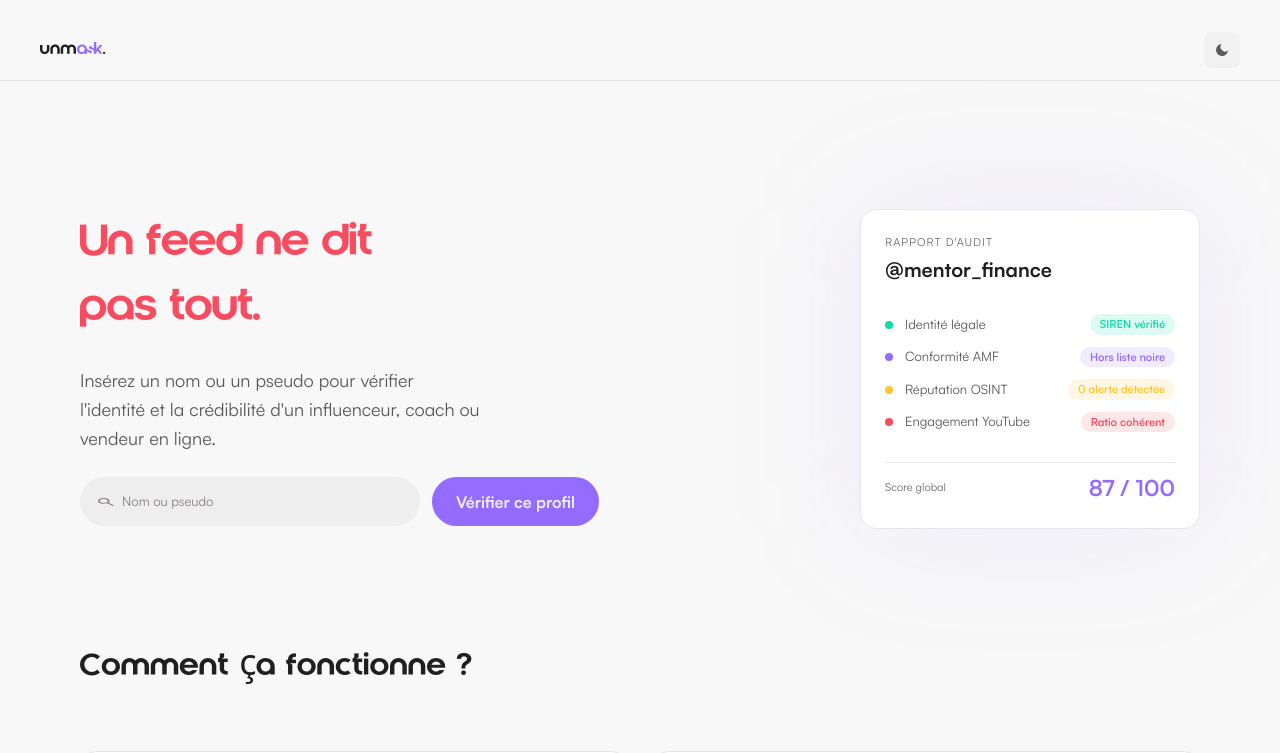
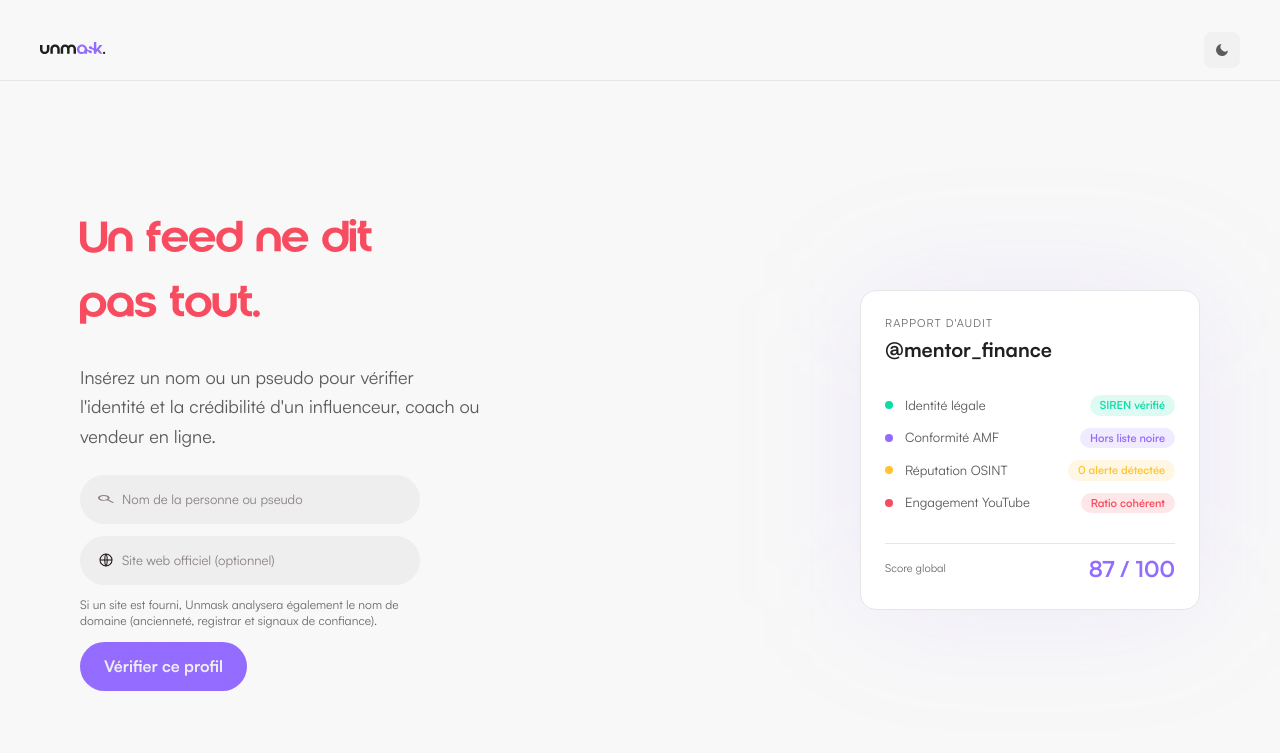
Before and after one commit to MohamedEleisawy/Unmask, a Next.js app in the folder frontend/: page / in a window 1280 px wide. Shown: the top 753 px of the page. Built offline with nearby package versions, Linux system fonts and the light colour scheme.

Commit message:
champ RDAP intégrée + validation intermédiaire

```diff
--- a/frontend/features/audit/AuditResults.tsx
+++ b/frontend/features/audit/AuditResults.tsx
@@ -1,7 +1,7 @@
 "use client";
 
 import { useState } from "react";
-import type { AuditResponse, AuditTrailEntry, Coverage, PillarData, ScoreAlert, ScoreBreakdownRow, Timeline } from "./types";
+import type { AuditResponse, AuditTrailEntry, Coverage, DomainIntelligence, PillarData, ScoreAlert, ScoreBreakdownRow, Timeline } from "./types";
 import { generateAuditPdf } from "./generatePdf";
 import { VERDICT, scoreColor, verdictWash } from "@/shared/ui/verdict";
 
@@ -31,7 +31,7 @@ export function AuditResults({ results }: Props) {
     }
   };
 
-  const { global_score, entity, pillars, disclaimer, score_breakdown, audit_trail, timeline, alerts, coverage } = results;
+  const { global_score, entity, pillars, disclaimer, score_breakdown, audit_trail, timeline, alerts, coverage, domain_intelligence } = results;
   const entityName = entity.name || entity.url || "Entité auditée";
   const verdictColor = scoreColor(global_score);
   const scoreLabel = global_score >= 70 ? "Profil vérifié" : global_score >= 40 ? "Partiellement vérifié" : "Peu d'éléments vérifiables";
@@ -129,6 +129,9 @@ export function AuditResults({ results }: Props) {
               <CoverageLine coverage={coverage} />
             </div>
           </div>
+
+          {/* Périmètre analysé — clarifie ce qui a servi à générer le score */}
+          <AnalyzedScope name={entity.name} url={entity.url} />
 
           {/* Entreprise associée — purement descriptif, n'influence pas le score */}
           <section className="flex flex-col gap-4">
@@ -247,6 +250,14 @@ export function AuditResults({ results }: Props) {
             <BlacklistCard data={complianceData} />
           </section>
 
+          {/* Âge du nom de domaine (RDAP) — signal informatif, hors score */}
+          {domain_intelligence && domain_intelligence.available && (
+            <section className="flex flex-col gap-4">
+              <SectionTitle>Nom de domaine</SectionTitle>
+              <DomainCard data={domain_intelligence} />
+            </section>
+          )}
+
           {/* Résumé score */}
           <div
             className="rounded-2xl p-5 border flex flex-col gap-4"
@@ -324,6 +335,35 @@ function SectionTitle({ children }: { children: React.ReactNode }) {
     <h2 className="text-sm font-semibold" style={{ color: "var(--au-text-muted)" }}>
       {children}
     </h2>
+  );
+}
+
+function AnalyzedScope({ name, url }: { name?: string; url?: string }) {
+  return (
+    <section className="flex flex-col gap-4">
+      <SectionTitle>Éléments analysés</SectionTitle>
+      <div className="grid grid-cols-1 sm:grid-cols-2 gap-3">
+        <ScopeItem emoji="👤" label="Personne auditée" value={name || "—"} active={!!name} />
+        <ScopeItem emoji="🌐" label="Site web analysé" value={url || "Aucun site fourni"} active={!!url} />
+      </div>
+    </section>
+  );
+}
+
+function ScopeItem({ emoji, label, value, active }: { emoji: string; label: string; value: string; active: boolean }) {
+  return (
+    <div
+      className="rounded-2xl p-4 border flex items-center gap-3"
+      style={{ background: "var(--au-surface)", borderColor: "var(--au-border)" }}
+    >
+      <span className="text-xl shrink-0" aria-hidden="true">{emoji}</span>
+      <div className="flex flex-col min-w-0">
+        <span className="text-[10px] uppercase tracking-widest" style={{ color: "var(--au-text-dim)" }}>{label}</span>
+        <span className="text-sm font-medium truncate" style={{ color: active ? "var(--au-text)" : "var(--au-text-faint)" }}>
+          {value}
+        </span>
+      </div>
+    </div>
   );
 }
 
@@ -613,6 +653,86 @@ function ComplianceLine({ label, present }: { label: string; present: boolean })
   );
 }
 
+const DOMAIN_RISK_META: Record<string, { label: string; color: string }> = {
+  critical: { label: "Critique", color: VERDICT.bad },
+  high: { label: "Élevé", color: VERDICT.bad },
+  medium: { label: "Modéré", color: VERDICT.warn },
+  low: { label: "Faible", color: VERDICT.good },
+};
+
+function formatAge(days: number): string {
+  if (days < 31) return `${days} jour${days > 1 ? "s" : ""}`;
+  if (days < 365) {
+    const m = Math.round(days / 30);
+    return `${m} mois`;
+  }
+  const y = Math.floor(days / 365);
+  const rem = Math.round((days % 365) / 30);
+  return rem > 0 ? `${y} an${y > 1 ? "s" : ""} ${rem} mois` : `${y} an${y > 1 ? "s" : ""}`;
+}
+
+function DomainCard({ data }: { data: DomainIntelligence }) {
+  const meta = (data.risk_level && DOMAIN_RISK_META[data.risk_level]) || {
+    label: "Indéterminé",
+    color: "var(--au-text-muted)",
+  };
+  const recent = data.risk_level === "critical" || data.risk_level === "high";
+
+  return (
+    <div
+      className="rounded-2xl p-5 border flex flex-col gap-4"
+      style={{
+        background: recent ? verdictWash(meta.color) : "var(--au-surface)",
+        borderColor: recent ? `color-mix(in srgb, ${meta.color} 28%, transparent)` : "var(--au-border)",
+      }}
+    >
+      <div className="flex items-start justify-between gap-3">
+        <div className="flex flex-col gap-1 min-w-0">
+          <p className="text-sm font-semibold truncate" style={{ color: "var(--au-text)" }}>
+            {data.domain}
+          </p>
+          <p className="text-xs" style={{ color: "var(--au-text-faint)" }}>
+            Âge du domaine (RDAP)
+          </p>
+        </div>
+        <span
+          className="text-[10px] font-semibold px-2.5 py-1 rounded-full shrink-0"
+          style={{ color: meta.color, background: verdictWash(meta.color) }}
+        >
+          Risque {meta.label}
+        </span>
+      </div>
+
+      <div className="flex flex-col gap-2">
+        {data.age_days !== null && (
+          <DomainLine label="Ancienneté" value={formatAge(data.age_days)} valueColor={meta.color} />
+        )}
+        {data.created_at && (
+          <DomainLine label="Création" value={formatFrDate(data.created_at)} />
+        )}
+        {data.registrar && <DomainLine label="Registrar" value={data.registrar} />}
+      </div>
+
+      {recent && (
+        <p className="text-[11px] leading-relaxed pt-2 border-t" style={{ color: "var(--au-text-faint)", borderColor: `color-mix(in srgb, ${meta.color} 20%, transparent)` }}>
+          Un domaine récent n’est pas une preuve de fraude, mais c’est un signal de prudence. Ce critère n’affecte pas le score.
+        </p>
+      )}
+    </div>
+  );
+}
+
+function DomainLine({ label, value, valueColor }: { label: string; value: string; valueColor?: string }) {
+  return (
+    <div className="flex items-center justify-between gap-3">
+      <span className="text-xs shrink-0" style={{ color: "var(--au-text-faint)" }}>{label}</span>
+      <span className="text-xs font-medium truncate text-right" style={{ color: valueColor || "var(--au-text-muted)" }}>
+        {value}
+      </span>
+    </div>
+  );
+}
+
 function ReputationSection({ data }: { data?: PillarData }) {
   const available = !!data && data.available !== false;
   if (!available) {
--- a/frontend/features/landing/LandingHero.tsx
+++ b/frontend/features/landing/LandingHero.tsx
@@ -3,15 +3,35 @@
 import { useState } from "react";
 import { useRouter } from "next/navigation";
 
+/** Valide un site : domaine nu (monsite.fr) ou URL complète (https://monsite.fr). */
+function isValidWebsite(raw: string): boolean {
+  const host = raw.trim().replace(/^https?:\/\//i, "").split("/")[0];
+  return /^[a-z0-9-]+(\.[a-z0-9-]+)+$/i.test(host);
+}
+
 export function LandingHero() {
   const [query, setQuery] = useState("");
+  const [website, setWebsite] = useState("");
+  const [error, setError] = useState<string | null>(null);
   const router = useRouter();
 
   function handleSubmit(e: React.FormEvent) {
     e.preventDefault();
-    if (query.trim()) {
-      router.push(`/audit?q=${encodeURIComponent(query.trim())}`);
+    const name = query.trim();
+    const site = website.trim();
+    if (!name) {
+      setError("Indiquez le nom de la personne à auditer.");
+      return;
     }
+    if (site && !isValidWebsite(site)) {
+      setError("Adresse de site invalide (ex. monsite.fr ou https://monsite.fr).");
+      return;
+    }
+    // Le nom part toujours en `q` ; le site (optionnel) en `site` → mappé sur
+    // le champ `url` de l'API côté page audit (contrat existant, consommé par RDAP).
+    const params = new URLSearchParams({ q: name });
+    if (site) params.set("site", site);
+    router.push(`/audit?${params.toString()}`);
   }
 
   return (
@@ -31,25 +51,39 @@ export function LandingHero() {
             Insérez un nom ou un pseudo pour vérifier l&apos;identité et la crédibilité d&apos;un influenceur, coach ou vendeur en ligne.
           </p>
 
-          <form onSubmit={handleSubmit} className="flex flex-col sm:flex-row items-center gap-3 w-full md:w-auto">
-            <div className="relative w-[310px] md:w-[340px] h-[49px] rounded-[32px] focus-within:outline focus-within:outline-2 focus-within:outline-offset-2 focus-within:outline-[#936bff]">
-              <div className="absolute inset-0 bg-[#eee] rounded-[32px]" />
-              <div className="absolute inset-0 flex items-center gap-2 pl-[18px]">
-                <div className="relative shrink-0 size-4">
-                  <img alt="" className="absolute inset-0 size-full object-contain" src="/landing/search-dark.svg" />
-                </div>
-                <input
-                  type="text"
-                  value={query}
-                  onChange={(e) => setQuery(e.target.value)}
-                  placeholder="Nom ou pseudo"
-                  className="bg-transparent font-landing-body text-[13px] text-[#25141d] placeholder:text-[#25141d]/50 outline-none w-full"
-                />
-              </div>
-            </div>
+          <form onSubmit={handleSubmit} className="flex flex-col items-center md:items-start gap-3 w-full md:w-auto">
+            {/* Champ obligatoire — la personne à auditer */}
+            <PillField
+              icon={<img alt="" className="absolute inset-0 size-full object-contain" src="/landing/search-dark.svg" />}
+              value={query}
+              onChange={(v) => { setQuery(v); setError(null); }}
+              placeholder="Nom de la personne ou pseudo"
+              ariaLabel="Nom de la personne, de l'influenceur ou de l'entrepreneur"
+            />
+
+            {/* Champ optionnel — le site web officiel (active l'analyse RDAP) */}
+            <PillField
+              icon={<GlobeIcon />}
+              value={website}
+              onChange={(v) => { setWebsite(v); setError(null); }}
+              placeholder="Site web officiel (optionnel)"
+              ariaLabel="Site web officiel (optionnel)"
+              inputMode="url"
+            />
+
+            <p className="font-landing-body text-[12px] leading-snug max-w-[340px] text-center md:text-left" style={{ color: "var(--au-text-faint)" }}>
+              Si un site est fourni, Unmask analysera également le nom de domaine (ancienneté, registrar et signaux de confiance).
+            </p>
+
+            {error && (
+              <p role="alert" className="font-landing-body text-[12px] max-w-[340px] text-center md:text-left" style={{ color: "#f84b5f" }}>
+                {error}
+              </p>
+            )}
+
             <button
               type="submit"
-              className="font-landing-body font-bold bg-[#936bff] text-[#eee] text-[16px] h-[49px] px-6 rounded-[32px] whitespace-nowrap hover:bg-[#7d54f0] active:scale-95 transition-all"
+              className="font-landing-body font-bold bg-[#936bff] text-[#eee] text-[16px] h-[49px] px-6 rounded-[32px] whitespace-nowrap hover:bg-[#7d54f0] active:scale-95 transition-all w-[310px] md:w-auto"
             >
               Vérifier ce profil
             </button>
@@ -62,6 +96,52 @@ export function LandingHero() {
         </div>
       </div>
     </section>
+  );
+}
+
+/** Champ « pilule » blanc réutilisable (nom + site), au design de la marque. */
+function PillField({
+  icon,
+  value,
+  onChange,
+  placeholder,
+  ariaLabel,
+  inputMode,
+}: {
+  icon: React.ReactNode;
+  value: string;
+  onChange: (v: string) => void;
+  placeholder: string;
+  ariaLabel: string;
+  inputMode?: "url";
+}) {
+  return (
+    <div className="relative w-[310px] md:w-[340px] h-[49px] rounded-[32px] focus-within:outline focus-within:outline-2 focus-within:outline-offset-2 focus-within:outline-[#936bff]">
+      <div className="absolute inset-0 bg-[#eee] rounded-[32px]" />
+      <div className="absolute inset-0 flex items-center gap-2 px-[18px]">
+        <div className="relative shrink-0 size-4">{icon}</div>
+        <input
+          type="text"
+          inputMode={inputMode}
+          value={value}
+          onChange={(e) => onChange(e.target.value)}
+          placeholder={placeholder}
+          aria-label={ariaLabel}
+          className="bg-transparent font-landing-body text-[13px] text-[#25141d] placeholder:text-[#25141d]/50 outline-none w-full"
+        />
+      </div>
+    </div>
+  );
+}
+
+/** Globe — icône du champ site web (teinte sombre pour la pilule blanche). */
+function GlobeIcon() {
+  return (
+    <svg viewBox="0 0 24 24" fill="none" className="absolute inset-0 size-full" aria-hidden="true">
+      <circle cx="12" cy="12" r="9" stroke="#25141d" strokeWidth="1.6" />
+      <path d="M3 12h18" stroke="#25141d" strokeWidth="1.6" />
+      <path d="M12 3c2.4 2.5 2.4 15.5 0 18M12 3c-2.4 2.5-2.4 15.5 0 18" stroke="#25141d" strokeWidth="1.6" />
+    </svg>
   );
 }
 
```
Also changed, not shown: frontend/app/audit/page.tsx (+8 -1 lines), frontend/features/audit/types.ts (+15 -0 lines).
